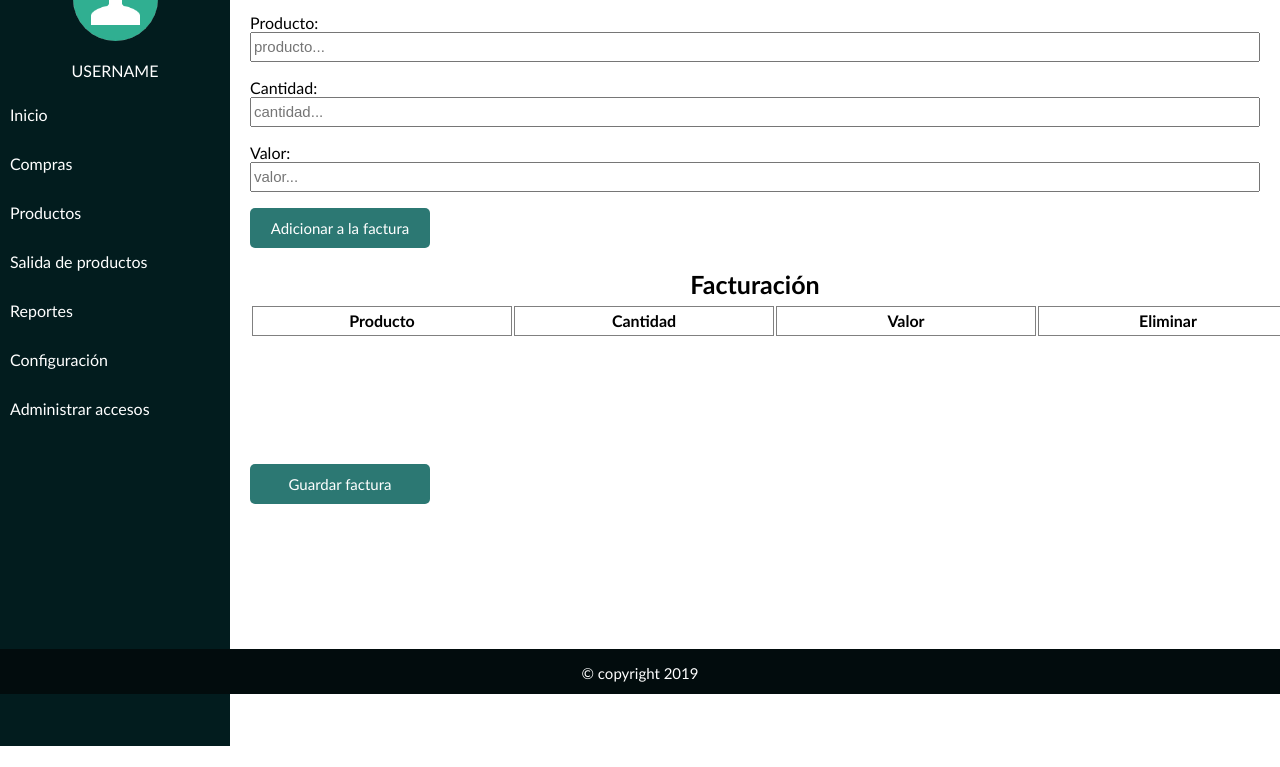
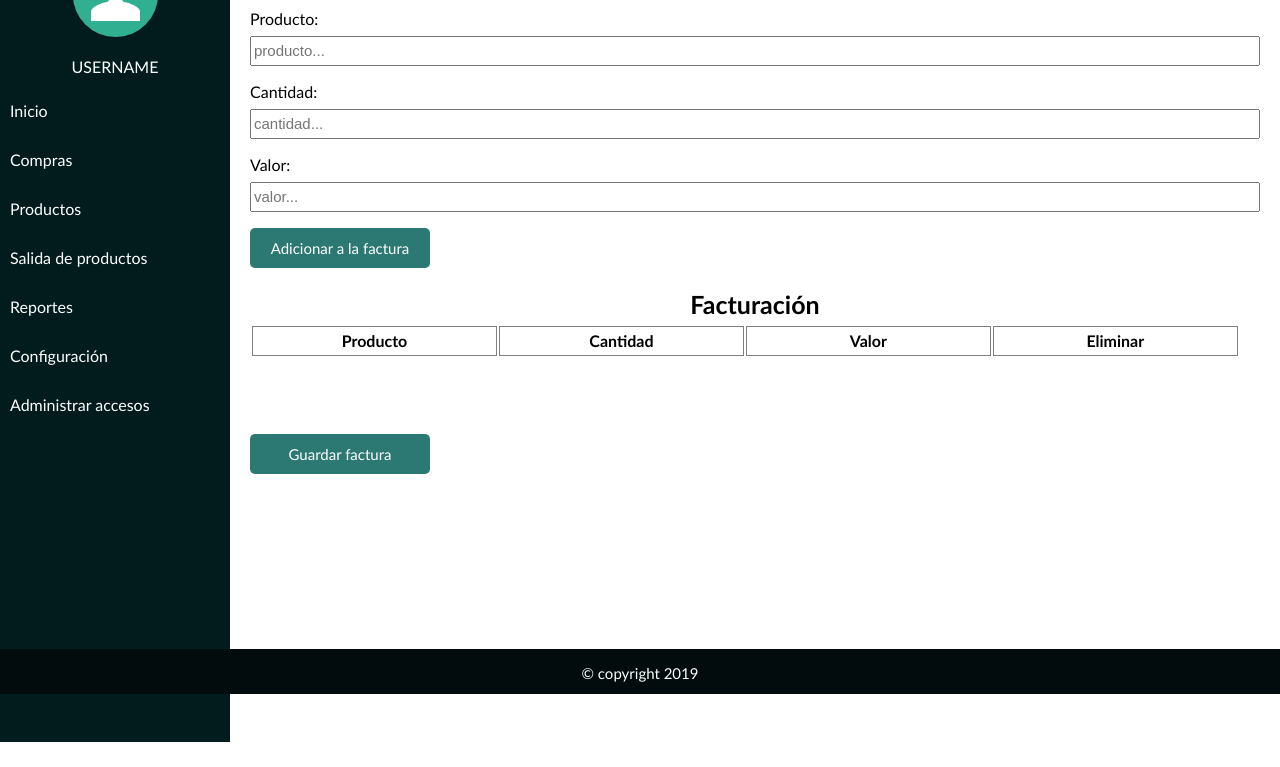
Before and after one commit to inventariovym/inventarioFVM, a website: page src/views/factura.html in a window 1280 px wide. Shown: the part 106-873 px from the top of the page. After the commit the page ends 800 px from the top, so only its background shows below. Drawn offline with nearby package versions, Linux system fonts and the light colour scheme; files that its build step writes are made by us from their sources.

Commit message:
adiciono los archivos html faltantes

```diff
--- a/src/public/css/factura.css
+++ b/src/public/css/factura.css
@@ -1,7 +1,9 @@
 .contenido {
     margin-left: 230px;
     margin-top: 0px;
-    height: 100%;
+    margin-right: 0px;
+    margin-bottom: 0%;
+    height: auto;
 }
 
 p {
@@ -30,10 +32,9 @@ button:hover {
 }
 
 table {
-    margin-left: 20px;
     margin-bottom: 15px;
     margin-top: 5px;
-    width: 100%;
+    width: 98%;
     font-family: 'Calibri';
 }
 
@@ -54,6 +55,7 @@ table {
     width: 100%;
     height: 30px;
     font-size: 15px;
+    margin-top: 8px;
 }
 
 h2 {
--- a/src/public/css/inicio.css
+++ b/src/public/css/inicio.css
@@ -78,7 +78,7 @@ ul {
     background-color: #2C7873;
     margin-top: 0px;
     margin-bottom: 0px;
-    padding: 15px;
+    padding: 13px;
     overflow: hidden;
 }
 
--- a/src/views/factura.html
+++ b/src/views/factura.html
@@ -5,11 +5,11 @@
 {{> cabecera}}
 {{> navegacion}}
 
-<section class="contenido">
+<section class="contenido" style="overflow: hidden">
     <div class="centrar">
             <h2>Detalles de la compra</h2>
     </div>
-    <div class="container">
+    <div>
         <form>
             <div>
                 <p>
@@ -32,7 +32,7 @@
                 <h2>Facturación</h2>
         </div>
         <div id="adicionados"></div>
-        <div style="overflow: scroll; height: 150px">
+        <div style="overflow: scroll; height: 100px; margin-left: 20px; margin-right: 20px">
             <table id="mytable" class="table">
                 <tr>
                     <th>Producto</th>
@@ -42,7 +42,7 @@
                 </tr>
             </table>
         </div>
-        <div style="align-content: center; margin-top: 15px">
+        <div style="align-content: center; margin-top: 15px; margin-bottom: 15px">
                 <button id="#" type="submit" class="botones-factura">Guardar factura</button>
         </div>
     </div>
--- a/src/views/partials/navegacion.html
+++ b/src/views/partials/navegacion.html
@@ -7,7 +7,7 @@
     </div>
 
     <div>
-        <a class="text-sidebar" href="#inicio"><i class="fas fa-home"></i> Inicio</a>
+        <a class="text-sidebar" href="/inicio"><i class="fas fa-home"></i> Inicio</a>
         <a class="text-sidebar" href="#compras"><i class="fas fa-shopping-cart"></i> Compras</a>
         <a class="text-sidebar" href="#productos"><i class="fas fa-tags"></i> Productos</a>
         <a class="text-sidebar" href="#salida"><i class="fas fa-utensils"></i> Salida de productos</a>
```
Also changed, not shown: src/views/inicio.html (added, +12 -0 lines), src/views/productos.html (added), src/views/reportes.html (added), src/views/salidaProductos.html (added).
